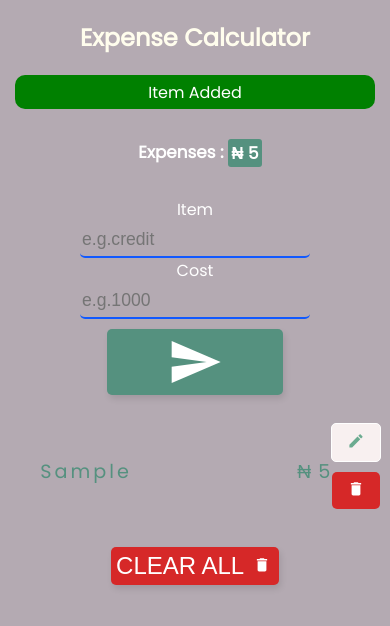
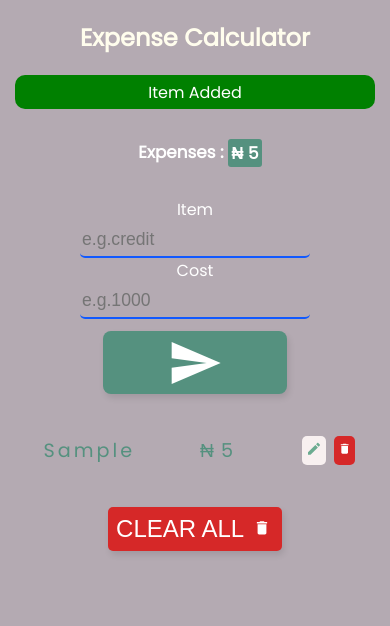
Before and after one commit to Jogwums/react-budget-calculator, a React (Create React App) app: page / in a window 390 px wide. Both pictures are taken after typing "Sample", "5" into the empty fields and a click on the button 195 px from the left and 344 px from the top of the page. Shown: the top 626 px of the page. Built offline with nearby package versions, Linux system fonts and the light colour scheme.

Commit message:
styles update for mobile view

```diff
--- a/src/components/ExpenseItem.js
+++ b/src/components/ExpenseItem.js
@@ -19,7 +19,7 @@ export const ExpenseItem = ({expense, handleDelete, handleEdit}) => {
                 <button className="clear-btn"
                         aria-label="delete button"
                         onClick={() => handleDelete(id)}>
-                        <MdDelete className="clear-icon"/>
+                        <MdDelete className=""/>
                 </button>
            </span>
         </li>
--- a/src/index.css
+++ b/src/index.css
@@ -95,23 +95,19 @@ code {
 }
 .send-btn{
   background-color: #55917f;
-  width: 50%;
-  margin: 10px 0 0 25%;
-  padding: 5px 5px;
+  margin: 1rem 0 0 30%;
+  padding: .2rem 10rem;
   color: white;
-  border-radius: 5px;
+  border-radius: .5rem;
   border: 0;
   outline: none;
   box-shadow: 2px 4px 6px rgba(0,0,0,0.1);
   transition: all 500ms ease;
   font-size: 1.5rem;
-  text-transform: capitalize;
 }
 .send-icon{
-  margin-left: 10px;
   font-size: 1.5rem;
   margin: 0;
-  height: 1.1rem;
 }
 .clearall-btn-icon{
   fill: white;
@@ -125,9 +121,8 @@ code {
 }
 .edit-btn{
   background-color: rgb(248, 240, 240);
-  padding: 2px 6px;
-  border: 1px solid white;
-  transition: all 500ms ease;
+  padding:.5rem;
+  border: 0;
 }
 .edit-icon{
   fill: #6bab90;
@@ -143,9 +138,8 @@ code {
 .clear-btn{
   background-color: #d62828;
   color: white;
-  padding: 2px 6px;
+  padding: .5rem;
   border: 0;
-  margin-top: 10px;
   transition: all 500ms ease;
 }
 .clear-icon{
@@ -161,17 +155,17 @@ code {
   text-decoration: none;
   padding: .75rem 1.3rem;
   display: flex;
-  width: 100%;
+  width: 90%;
   align-items: center;
   justify-content: space-between;
-
+  margin: 0 .5rem 0 .5rem;
 }
 .info{
   color: #55917f;
   display: flex;
   justify-content: space-between;
   align-items: flex-start;
-  width: 70%;
+  width: 50%;
   text-transform: capitalize;
 }
 
@@ -244,7 +238,7 @@ code {
   }
   .form{
     width: 100%;
-    margin: 5px auto;
+    margin: .35rem auto;
   }
   .form-center{
     display: flex;
@@ -254,6 +248,12 @@ code {
     width: 100%;
     margin: 10px 0 10px auto;
   }
+  .item{
+    display: flex;
+    align-items: center;
+    justify-content: space-around;
+    padding: 1rem;
+  }
   .info{
     display: flex;
     width: 100%;
@@ -261,28 +261,26 @@ code {
   }
   .info-btns{
     display: flex;
-    flex-direction: column;
-    align-items: center;
-    justify-items: space-between;
-    padding: 0px 10px 10px 0px ;
-
+    justify-content: space-between;
+    padding: 0 .25rem;
+    margin: 0 0 0 4rem;
   }
   .edit-btn, .clear-btn{
-    padding: .5rem .5rem;
+    padding: .25rem;
+  }
+  .clear-btn{
+    margin-left: .5rem;
   }
   .edit-icon, .clear-icon{
-    font-size: 2rem;
+    font-size: 1rem;
   }
   .send-btn{
     display: flex;
     flex-direction: column;
     align-items: center;
-    margin: 10px auto;
-    padding: 0;
-  }
-  .send-btn{
-     padding: 5px 0;
-     font-size: 3.5rem;
+    margin: .75rem auto;
+    padding: .2rem 4rem;
+    font-size: 3.5rem;
   }
   .item{
     justify-content: space-around;
@@ -293,68 +291,8 @@ code {
   }
   .clearall-btn{
     display: block;
-    margin: 0px auto 0px auto;
-    padding: 5px 5px;
+    margin: 0 auto 0 auto;
+    padding: .5rem;
   }
 
 }
-@media (max-width: 360px){
-  .wrapper, .wrapper h1{
-    display: flex;
-    flex-direction: column;
-    justify-content: center;
-    align-items: center;
-    padding: 0px; margin: 0px;
-  }
-  .title{
-    color: white;
-    letter-spacing: 0;
-  }
-  /* .form-group, .form-group input {
-    display: block;
-    margin-left: -20px;
-    padding: 0;
-  } */
-  .form{
-    display: block;
-    margin: 0;
-    width: 100%;
-  }
-  .form-center{
-    display: flex;
-    flex-direction: column;
-    align-items: center;
-    justify-content: center;
-    width: 100%;
-  }
-  .main{
-    flex-direction: column;
-    align-items: center;
-    justify-content: center;
-
-  }
-
-  .item{
-    width: 100%;
-  }
-  .info{
-    display: flex;
-    align-items: center;
-    justify-content: center;
-    width: 100%;
-
-  }
-  .info-btns{
-      flex-grow: 0;
-  }
-  .total-report{
-    display: inline-block;
-    font-size: 1rem;
-    font-weight: 500;
-  }
-  .clearall-btn{
-    display: block;
-    margin: 0px auto 0px auto;
-    padding: 5px 5px;
-  }
-}
```
